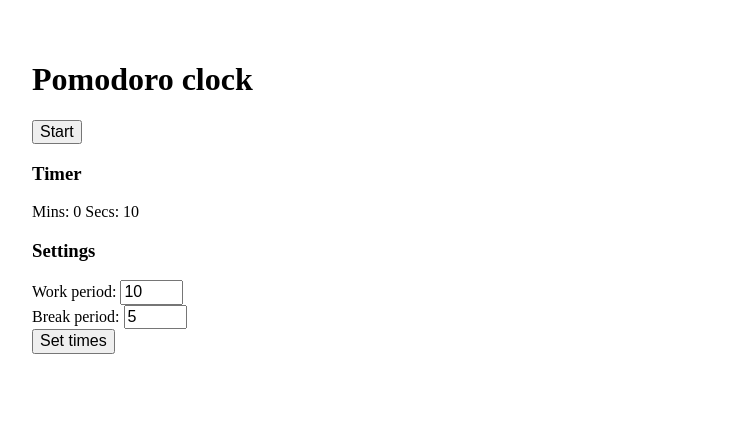
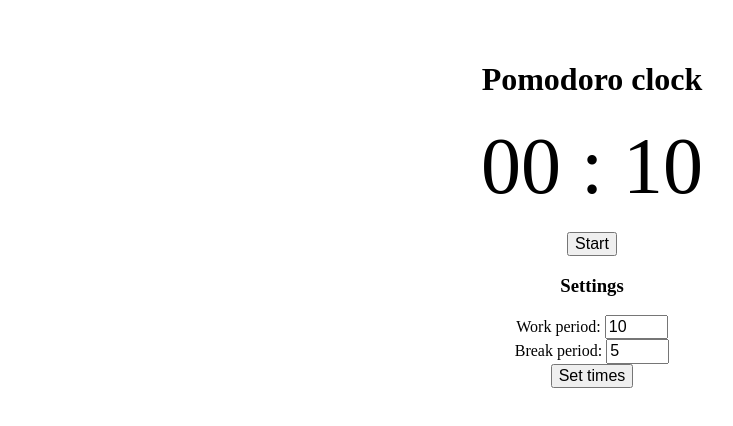
Before and after one commit to AdamSkuse/fcc-pomodoro, a website: page app/index.html in a window 1280 px wide. Shown: the whole page, without its empty margins (48-781 px from the left). Drawn offline with Linux system fonts and the light colour scheme.

Commit message:
Adds clock styling; adds updateTimerDisplay function

```diff
--- a/app/assets/scripts/App.js
+++ b/app/assets/scripts/App.js
@@ -13,14 +13,13 @@ var worktimeSetter = document.getElementById('worktime-setter');
 var breaktimeSetter = document.getElementById('breaktime-setter');
 var setTimesButton = document.getElementById('set-times-button');
 
-clockDisplay.innerHTML = "Mins: " + workInterval.mins + " Secs: " + workInterval.secs;
 worktimeSetter.value = workInterval.secs;
 breaktimeSetter.value = breakInterval.secs;
 
 startButton.addEventListener('click', function(){startButtonClick()});
 setTimesButton.addEventListener('click', function(){setTimers()});
 
-//rest timers so all are initially derived from default input values
+//reset timers so all are initially derived from default input values
 setTimers();
 resetCurrentTimers();
 
@@ -36,7 +35,7 @@ function setTimers() {
 
 function resetDisplays() {
     workRestDisplay.innerHTML = "";
-    clockDisplay.innerHTML = "Mins: " + workInterval.mins + " Secs: " + workInterval.secs;
+    updateTimerDisplay(workInterval);
 }
 
 function startButtonClick() {
@@ -72,7 +71,7 @@ function pauseTimer() {
 
 function timerTick(timer) {
   if ((timer.mins >= 0) && (timer.secs >= 0)) {
-    clockDisplay.innerHTML = "Mins: " + timer.mins + " Secs: " + timer.secs;
+    updateTimerDisplay(timer);
    if (timer.secs >= 1) {
       timer.secs --;
     } else {
@@ -93,3 +92,19 @@ function timerTick(timer) {
     }
   }
 }
+
+function updateTimerDisplay(timer) {
+  var minsToDisplay, secsToDisplay;
+  if (timer.mins >= 10) {
+    minsToDisplay = timer.mins;
+  }  else {
+    minsToDisplay = "0".concat(timer.mins.toString());
+  }
+
+  if (timer.secs >= 10) {
+    secsToDisplay = timer.secs;
+  }  else {
+    secsToDisplay = "0".concat(timer.secs.toString());
+  }
+  clockDisplay.innerHTML = minsToDisplay + " : " + secsToDisplay;
+}
--- a/app/assets/styles/base/_global.css
+++ b/app/assets/styles/base/_global.css
@@ -1,3 +1,17 @@
 body {
   padding: 40px 80px 40px 80px;
 }
+
+.container {
+  width: 70%;
+  margin: auto;
+  text-align: center;
+}
+
+.clock-display {
+  font-size: 5rem;
+}
+
+.work-rest-display {
+  min-height: 20px;
+}
--- a/app/index.html
+++ b/app/index.html
@@ -15,15 +15,22 @@
 </head>
 
 <body>
+  <div class="container">
     <h1>Pomodoro clock</h1>
 
+    <div class="clock-display">
+      <span id="clock-display"></span>
+    </div>
+    <div class="work-rest-display">
+      <span id="work-rest-display"></span>
+    </div>
     <button type="button" id="start-button">Start</button>
-  <div class="clock-display"><h3>Timer</h3><span id="clock-display"></span><br><span id="work-rest-display"></span></div>
     <div class="settings-display">
       <h3>Settings</h3>
       Work period: <input id="worktime-setter" type="number" min="1" max="60" step="1"><br>
       Break period: <input id="breaktime-setter" type="number" min="1" max="60" step="1"><br>
       <button type="button" id="set-times-button">Set times</button>
+    </div>
   </div>
   <!-- build:js assets/scripts/App.js -->
   <script src="assets/scripts/App.js"></script>
--- a/app/temp/styles/styles.css
+++ b/app/temp/styles/styles.css
@@ -454,3 +454,17 @@ template {
 body {
   padding: 40px 80px 40px 80px;
 }
+
+.container {
+  width: 70%;
+  margin: auto;
+  text-align: center;
+}
+
+.clock-display {
+  font-size: 5rem;
+}
+
+.work-rest-display {
+  min-height: 20px;
+}
```
Lines whose indentation alone changed are shown as unchanged.
